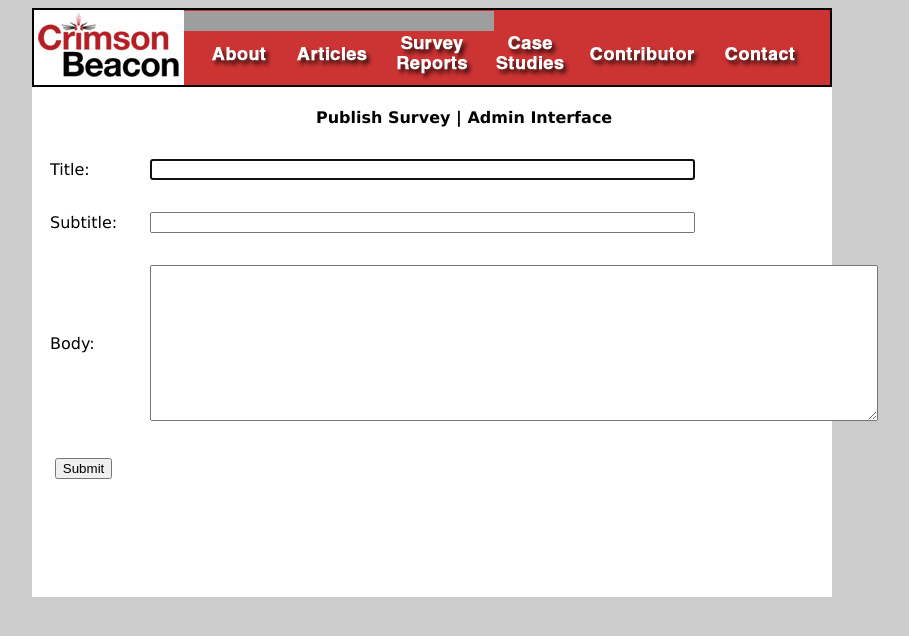
After one commit to taylorn/crimsonbeacon, a Django app: template apps/survey/templates/survey_create.html in a window 1280 px wide. The commit adds this page. Shown: the top 636 px of the page, without its empty margins (208-1117 px from the left). Run offline with Django 3.2, Linux system fonts and the light colour scheme; the template is opened without the code that fills it: values that come from a table or form of the project are taken from there, others are empty; grey boxes are pictures that could not be loaded.

Commit message:
Done for the night

```diff
--- /dev/null
+++ b/apps/survey/forms.py
@@ -0,0 +1,14 @@
+from django.forms import ModelForm, TextInput, Textarea
+from apps.survey.models import Survey
+
+
+class SurveyCreateForm(ModelForm):
+
+    class Meta:
+        model = Survey
+        fields = ('title', 'subtitle', 'body')
+        widgets = {
+           'title': TextInput(attrs={'size': 65, 'autofocus': True}),
+           'subtitle': TextInput(attrs={'size': 65}),
+           'body': Textarea(attrs={'rows': 10, 'cols': 88})
+        }
--- a/apps/survey/models.py
+++ b/apps/survey/models.py
@@ -4,5 +4,6 @@ from django.db import models
 
 class Survey(models.Model):
 
-    title = models.CharField(max_length=33)
+    title = models.CharField(max_length=50)
+    subtitle = models.CharField(max_length=100, null=True)
     body = models.TextField(blank=True)
--- /dev/null
+++ b/apps/survey/templates/survey_create.html
@@ -0,0 +1,28 @@
+{% extends "base.html" %}
+
+{% block title %}Publish Survey{% endblock %}
+
+{% block content %}
+<p class='title'>Publish Survey | Admin Interface</p>
+<form action="." method="post">{% csrf_token %}
+	<table cellpadding='0' cellspacing='0' border='0'>
+		<tr>
+			<td width='20'><p class='text'>Title:</p>
+			<td width='780'><p class='text'>{{ form.title }}</p></td>
+		</tr>
+		<tr>
+			<td width='20'><p class='text'>Subtitle:</p>
+			<td width='780'><p class='text'>{{ form.subtitle }}</p></td>
+		</tr>
+		<tr>
+			<td width='20'><p class='text'>Body:</p>
+			<td width='780'><p class='text'>{{ form.body }}</p></td>
+		</tr>
+		<tr>
+			<td width='800'><p class='title'>
+    			<input type="submit" value="Submit"></p>
+			</td>
+		</tr>
+	</table>
+</form>
+{% endblock %}
--- a/apps/survey/urls.py
+++ b/apps/survey/urls.py
@@ -1,8 +1,8 @@
-from apps.survey.views import SurveyDetailView
+from apps.survey.views import SurveyListView, SurveyDetailView, SurveyCreateView
 from django.conf.urls import patterns, include, url
 
 urlpatterns = patterns('',
-
-    url(r'^(?P<urltag>[a-z0-9_-]{3,33})$', SurveyDetailView.as_view(), name='survey_detail')
-
+#    url(r'^(?P<urltag>[a-z0-9_-]{3,33})$', SurveyDetailView.as_view(name=urltag), name='survey_detail')
+    url(r'^$', SurveyListView.as_view(), name='survey_list'),
+    url(r'^create$', SurveyCreateView.as_view(), name='survey_create'),
 )
--- a/templates/base.html
+++ b/templates/base.html
@@ -8,9 +8,9 @@
 <title>{% block title %}Crimson Beacon{% endblock %}</title>
 
 {% load staticfiles %}
-<link rel="stylesheet" href="{% static css/style.css %}" type='text/css' media='screen' />
+<link rel="stylesheet" href="{% static 'css/style.css' %}" type='text/css' media='screen' />
 
-<script language="JavaScript" type="text/JavaScript" src={% static js/images.js %}></script>
+<script language="JavaScript" type="text/JavaScript" src="{% static 'js/images.js' %}"></script>
 
 </head>
 
@@ -23,14 +23,14 @@
 		<tr><td>
 			<table cellpadding='0' cellspacing='0' border='0'>
 				<tr>
-					<td><a href='index.html'><img src='CBLogoS.jpg' width='150' height='75' border='0'></a></td>
+					<td><a href='index.html'><img src='{% static "images/CBLogoS.jpg" %}' width='150' height='75' border='0'></a></td>
 				    <td bgcolor='#cc3333' width='650'><img src='Matters.gif' width='310' height='20' border='0'><br />
-		                <a href='About.html' onMouseOver="MM_swapImage('Image1','','Menu/AboutD.gif',1)" onMouseOut="MM_swapImgRestore()"><img src="{% static Menu/AboutU.gif %}" alt='About' name="Image1" width='92' height='50' border='0' id="Image1"></a>
-                        <a href='Articles.html' onMouseOver="MM_swapImage('Image2','','Menu/ArticlesD.gif',1)" onMouseOut="MM_swapImgRestore()"><img src="{% static Menu/ArticlesU.gif %}" width='95' height='50' border='0' id="Image2"></a>
-				        <a href='Surveys.html' onMouseOver="MM_swapImage('Image3','','Menu/SurveyD.gif',1)" onMouseOut="MM_swapImgRestore()"><img src="{% static Menu/SurveyU.gif %}" width='100' height='50' border='0' id="Image3"></a>
-				        <a href='Cases.html' onMouseOver="MM_swapImage('Image4','','Menu/CaseD.gif',1)" onMouseOut="MM_swapImgRestore()"><img src="{% static Menu/CaseU.gif %}" width='90' height='50' border='0' id="Image4"></a>
-				        <a href='Contributor.html' onMouseOver="MM_swapImage('Image5','','Menu/ContributorD.gif',1)" onMouseOut="MM_swapImgRestore()"><img src="{% static Menu/ContributorU.gif %}" width='130' height='50' border='0' id="Image5"></a>
-					    <a href='Contact.html' onMouseOver="MM_swapImage('Image6','','Menu/ContactD.gif',1)" onMouseOut="MM_swapImgRestore()"><img src="{% static Menu/ContactU.gif %}" width='95' height='50' border='0' id="Image6"></a>
+		                <a href='About.html' onMouseOver="MM_swapImage('Image1','','{% static 'images/Menu/AboutD.gif' %}',1)" onMouseOut="MM_swapImgRestore()"><img src="{% static 'images/Menu/AboutU.gif' %}" alt='About' name="Image1" width='92' height='50' border='0' id="Image1"></a>
+                        <a href='Articles.html' onMouseOver="MM_swapImage('Image2','','{% static 'images/Menu/ArticlesD.gif' %}',1)" onMouseOut="MM_swapImgRestore()"><img src="{% static 'images/Menu/ArticlesU.gif' %}" width='95' height='50' border='0' id="Image2"></a>
+				        <a href='Surveys.html' onMouseOver="MM_swapImage('Image3','','{% static 'images/Menu/SurveyD.gif' %}',1)" onMouseOut="MM_swapImgRestore()"><img src="{% static 'images/Menu/SurveyU.gif' %}" width='100' height='50' border='0' id="Image3"></a>
+				        <a href='Cases.html' onMouseOver="MM_swapImage('Image4','','{% static 'images/Menu/CaseD.gif' %}',1)" onMouseOut="MM_swapImgRestore()"><img src="{% static 'images/Menu/CaseU.gif' %}" width='90' height='50' border='0' id="Image4"></a>
+				        <a href='Contributor.html' onMouseOver="MM_swapImage('Image5','','{% static 'images/Menu/ContributorD.gif' %}',1)" onMouseOut="MM_swapImgRestore()"><img src="{% static 'images/Menu/ContributorU.gif' %}" width='130' height='50' border='0' id="Image5"></a>
+					    <a href='Contact.html' onMouseOver="MM_swapImage('Image6','','{% static 'images/Menu/ContactD.gif' %}',1)" onMouseOut="MM_swapImgRestore()"><img src="{% static 'images/Menu/ContactU.gif' %}" width='95' height='50' border='0' id="Image6"></a>
 					    </td></tr>
 		  		</table>
 			</td></tr>
@@ -38,10 +38,18 @@
 
 	<table cellpadding='0' cellspacing='0' border='0'>
 		<tr>
-			<td width='600' valign='top'>
-				{% block content %}{% endblock %}
-			<td width='200' valign='top'>
-				{% block sidebar %}{% endblock %}
+			{% if sidebar_on %}
+				<td width='600' valign='top'>
+			{% else %}
+				<td width='800' valigh='top'>
+			{% endif %}
+					{% block content %}{% endblock %}
+				</td>
+			{% if sidebar_on %}
+				<td width='200' valign='top'>
+					{% block sidebar %}{% endblock %}
+				</td>
+			{% endif %}
 	   </tr>
    </table>
 
```
Also changed, not shown: apps/survey/templates/survey_detail.html (deleted, +0 -37 lines), apps/survey/templates/survey_list.html (added, +36 -0 lines), apps/survey/views.py (+45 -9 lines), apps/survey/migrations/0002_auto__add_survey.py (added), apps/survey/migrations/0003_auto__add_field_survey_subtitle__chg_field_survey_title.py (added), 6 other files.
